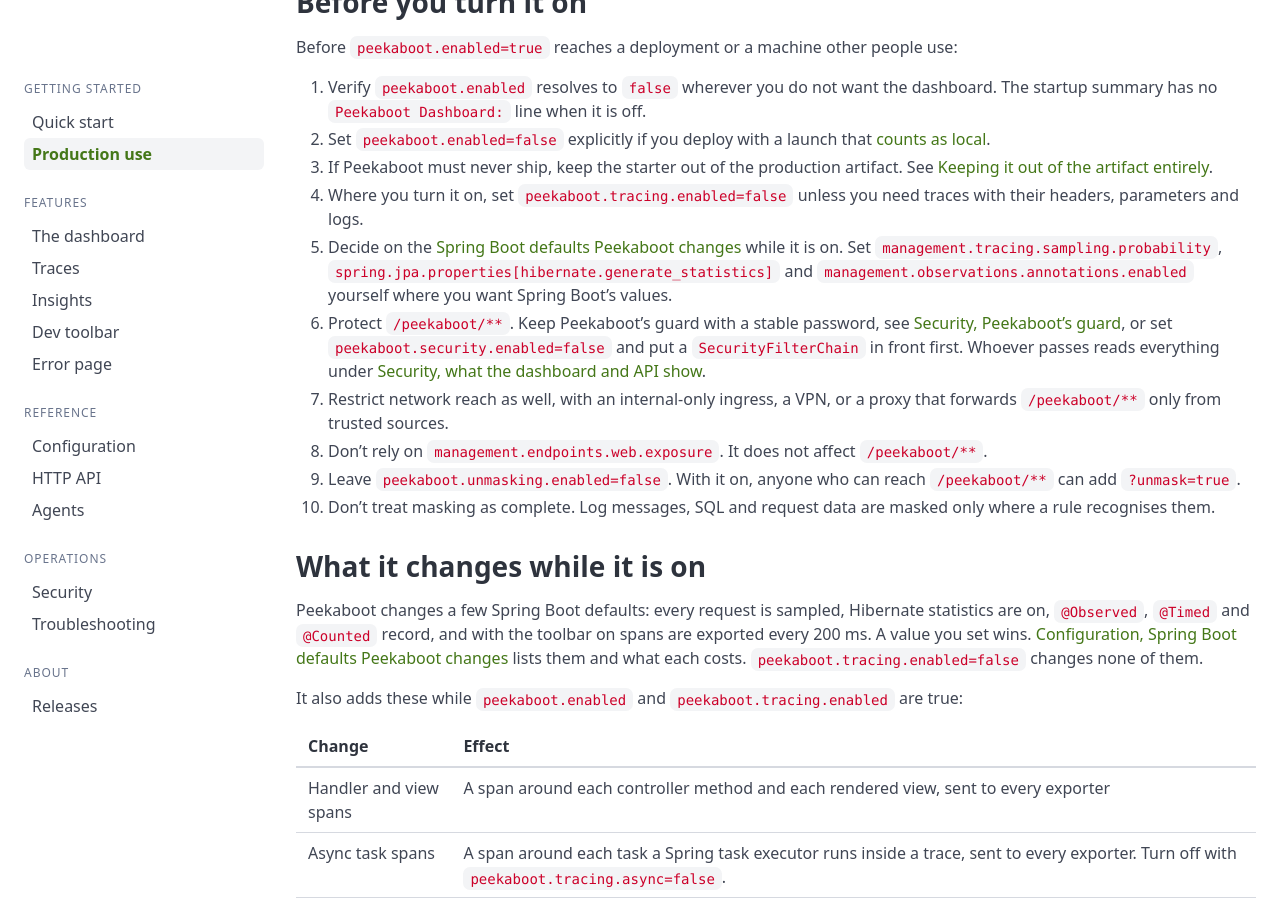
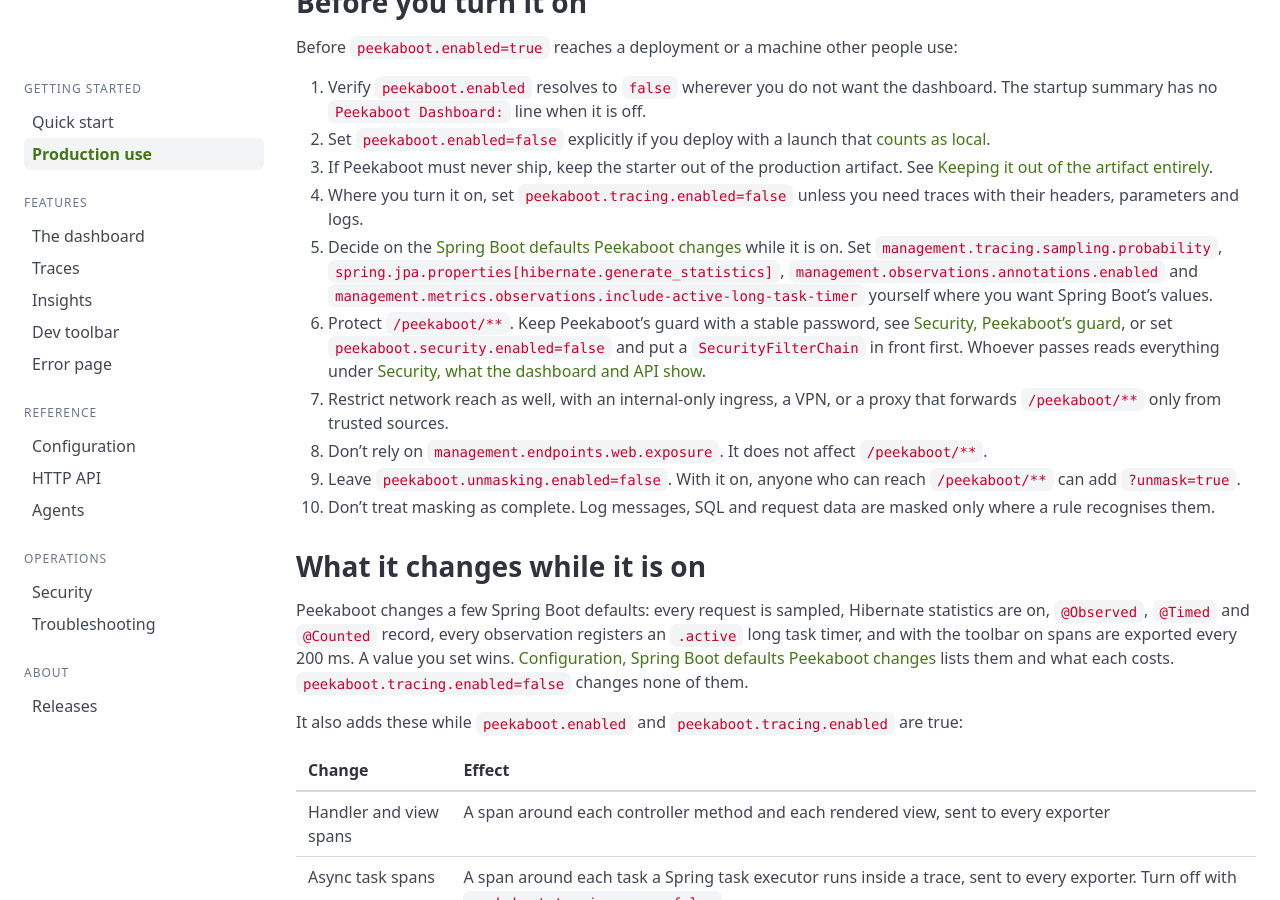
Before and after one commit to peekaboot-org/peekaboot-org.github.io, a Jekyll site: the page built from docs/in-production.md, in a window 1280 px wide and 900 px high, scrolled down 906 px. Built offline with Jekyll 4.4.1, drawn with Linux system fonts in a browser that asks for light colours.

Commit message:
docs: list the long task timer default

```diff
--- a/docs/in-production.md
+++ b/docs/in-production.md
@@ -46,8 +46,10 @@ deployment or a machine other people use:
 1. Decide on the [Spring Boot defaults Peekaboot
    changes]({{ '/docs/configuration/' | relative_url }}#what-peekaboot-sets-in-your-application)
    while it is on. Set `management.tracing.sampling.probability`,
-   `spring.jpa.properties[hibernate.generate_statistics]` and
-   `management.observations.annotations.enabled` yourself where you want Spring Boot's values.
+   `spring.jpa.properties[hibernate.generate_statistics]`,
+   `management.observations.annotations.enabled` and
+   `management.metrics.observations.include-active-long-task-timer` yourself where you want Spring
+   Boot's values.
 1. Protect `/peekaboot/**`. Keep Peekaboot's guard with a stable password, see [Security,
    Peekaboot's guard]({{ '/docs/security/' | relative_url }}#peekaboots-guard), or set
    `peekaboot.security.enabled=false` and put a
@@ -65,8 +67,8 @@ deployment or a machine other people use:
 ## What it changes while it is on {#what-it-costs-while-it-is-on}
 
 Peekaboot changes a few Spring Boot defaults: every request is sampled, Hibernate statistics
-are on, `@Observed`, `@Timed` and `@Counted` record, and with the toolbar on spans are exported
-every 200 ms. A value you set wins. [Configuration, Spring Boot defaults Peekaboot
+are on, `@Observed`, `@Timed` and `@Counted` record, every observation registers an `.active` long
+task timer, and with the toolbar on spans are exported every 200 ms. A value you set wins. [Configuration, Spring Boot defaults Peekaboot
 changes]({{ '/docs/configuration/' | relative_url }}#what-peekaboot-sets-in-your-application)
 lists them and what each costs. `peekaboot.tracing.enabled=false` changes none of them.
 
```
Also changed, not shown: docs/configuration.md (+1 -0 lines).
